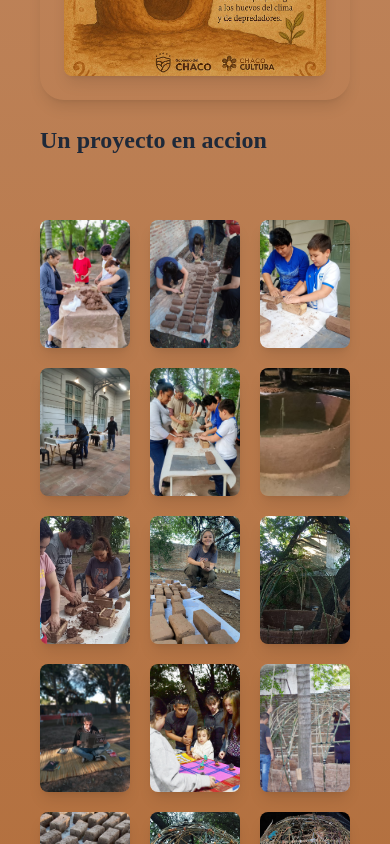
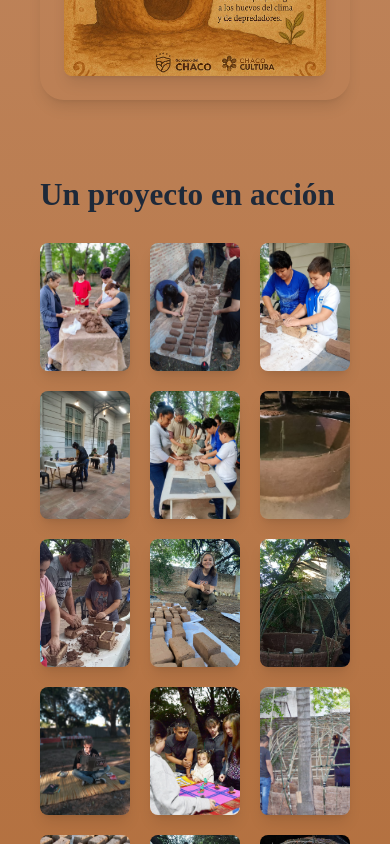
Before and after one commit to louisrubin/hornero-blog, a React (Vite) app: page / in a window 390 px wide. Shown: the part 4840-5684 px from the top of the page. Built offline with nearby package versions, Linux system fonts and the light colour scheme; a web font is replaced by a local one.

Commit message:
fix responsive

```diff
--- a/src/App.tsx
+++ b/src/App.tsx
@@ -29,9 +29,9 @@ export default function App() {
             ))
         }
         </div>
-        <div className="mt-6 mb-6">
-          <h1 className="text-2xl lg:text-3xl xl:text-4xl font-bold text-gray-800">
-            Un proyecto en accion
+        <div className="mt-18 mb-6">
+          <h1 className="text-[8vw] md:text-[6vw] lg:text-[4.5vw] xl:text-[2.8vw] 2xl:text-[2.3vw] font-bold text-gray-800">
+            Un proyecto en acción
           </h1>
         </div>
          <PhotoGrid />
--- a/src/components/PhotoGrid.tsx
+++ b/src/components/PhotoGrid.tsx
@@ -46,7 +46,7 @@ export default function PhotoGrid() {
 
   return (
     <>
-      <div className="mt-16 grid grid-cols-3 gap-5">
+      <div className="grid grid-cols-3 gap-5">
         {images.map((src, idx) => (
           <div
             key={idx}
@@ -56,7 +56,7 @@ export default function PhotoGrid() {
             <img
               src={src}
               alt={`Foto ${idx + 1}`}
-              className="object-cover w-full h-32 rounded-lg shadow-lg transition-all duration-300"
+              className="object-cover w-full h-32 md:h-45 rounded-lg shadow-lg transition-all duration-300"
             />
           </div>
         ))}
```
